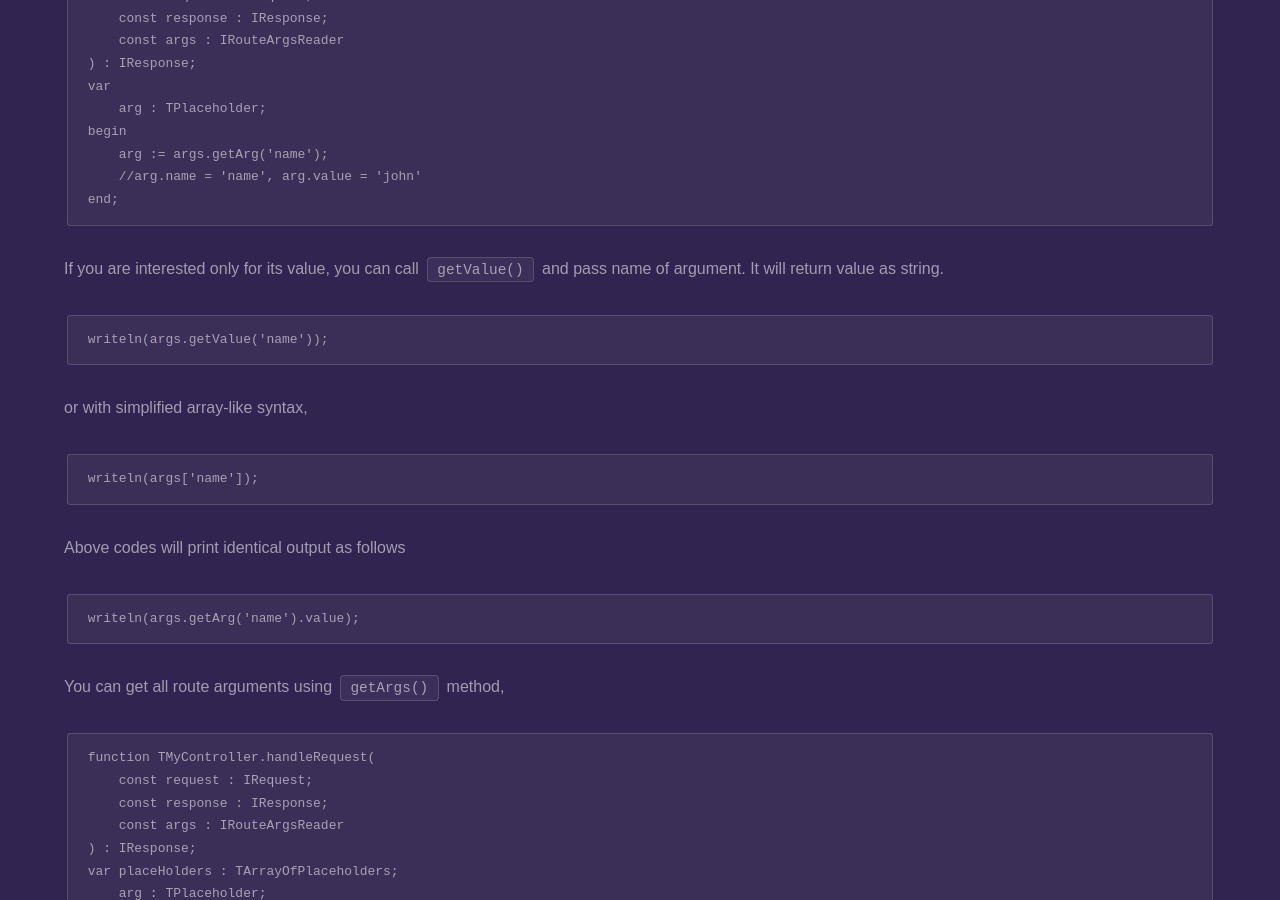
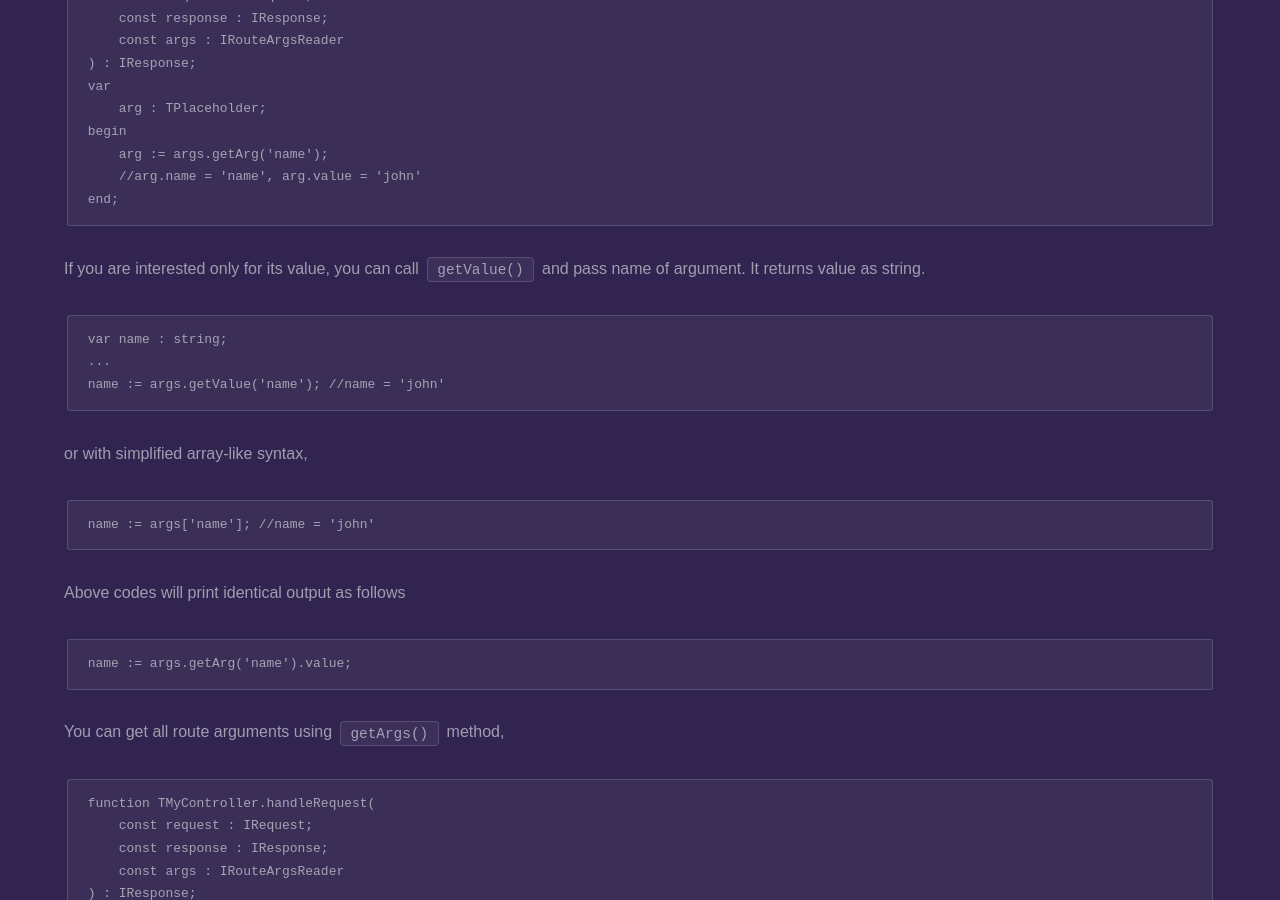
Before and after one commit to fanoframework/fanoframework.github.io, a Jekyll site: the page built from working-with-router/index.md, in a window 1280 px wide and 900 px high, scrolled down 6254 px. Built offline with Jekyll 4.4.1, drawn with Linux system fonts in a browser that asks for light colours; our own code applies the rules of GitHub Pages for plain Markdown files.

Commit message:
Improve router content

````diff
--- a/working-with-router/index.md
+++ b/working-with-router/index.md
@@ -251,21 +251,23 @@ begin
 end;
 ```
 
-If you are interested only for its value, you can call `getValue()` and pass name of argument. It will return value as string.
+If you are interested only for its value, you can call `getValue()` and pass name of argument. It returns value as string.
 
 ```
-writeln(args.getValue('name'));
+var name : string;
+...
+name := args.getValue('name'); //name = 'john'
 ```
 or with simplified array-like syntax,
 
 ```
-writeln(args['name']);
+name := args['name']; //name = 'john'
 ```
 
 Above codes will print identical output as follows
 
 ```
-writeln(args.getArg('name').value);
+name := args.getArg('name').value;
 ```
 
 You can get all route arguments using `getArgs()` method,
````
